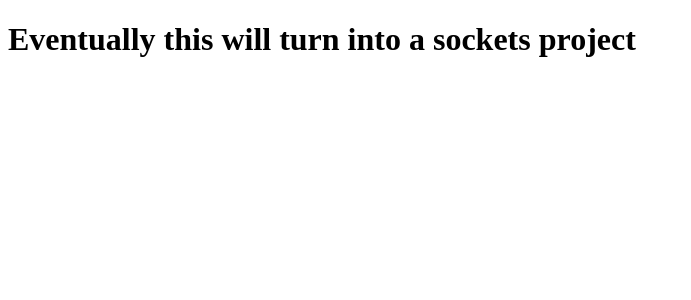
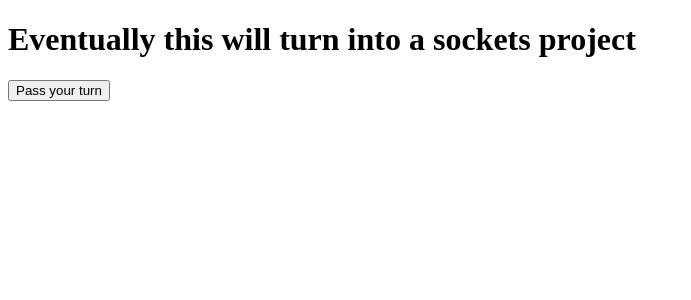
Before and after one commit to jase-d-ace/dungeons-and-dragons-initiative-tracker, a React app: page / in a window 1280 px wide. Shown: the top 300 px of the page, without its empty margins (0-691 px from the left). Built offline with nearby package versions, Linux system fonts and the light colour scheme; no server answers.

Commit message:
add socket event to pass turn

```diff
--- a/app.js
+++ b/app.js
@@ -21,6 +21,9 @@ io.on('connection', (socket) => {
   socket.on('enter', (payload) => {
     console.log(`${payload.user} has entered the chat room`)
   })
+  socket.on('change turn', (payload) => {
+    console.log('turn has been passed')
+  })
 })
 
 http.listen(PORT, () => {
--- a/src/App.js
+++ b/src/App.js
@@ -18,12 +18,17 @@ class App extends Component {
     })
   }
 
+  passTurn() {
+    socket.emit('change turn');
+  }
+
   render() {
     //TODO: add logic that will eventually move the game forward.
     console.log('loaded', this.state)
     return (
       <div className="App">
         <h1>Eventually this will turn into a sockets project</h1>
+        <button onClick={this.passTurn}>Pass your turn</button>
       </div>
     )
   }
```
